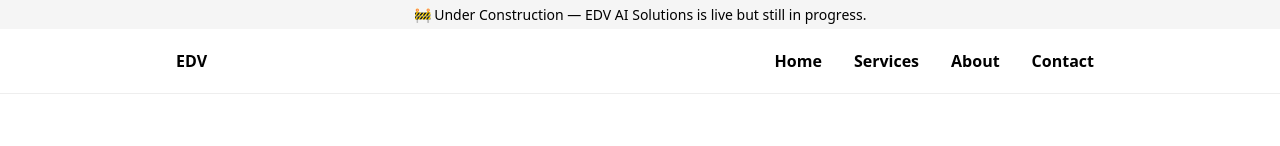
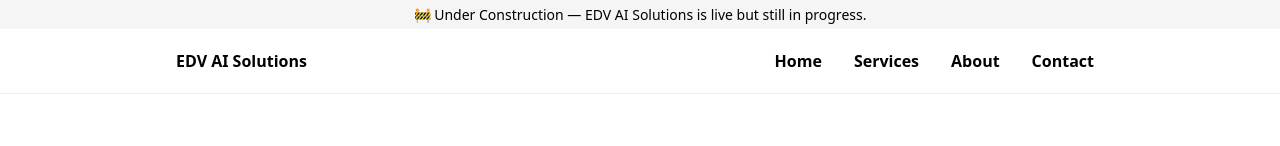
Before and after one commit to Hoppy17/edv-ai-site, a React (Vite) app: page / in a window 1280 px wide. Shown: the top 146 px of the page. Built offline with nearby package versions, Linux system fonts and the light colour scheme.

Commit message:
Update nav brand text to EDV AI Solutions

```diff
--- a/src/components/Nav.tsx
+++ b/src/components/Nav.tsx
@@ -31,7 +31,7 @@ export default function Nav() {
           padding: "12px 16px"
         }}
       >
-        <div style={{ fontWeight: 700 }}>EDV</div>
+        <div style={{ fontWeight: 700 }}>EDV AI Solutions</div>
         <div style={{ display: "flex", gap: 12 }}>
           {items.map((i) => (
             <button
```
